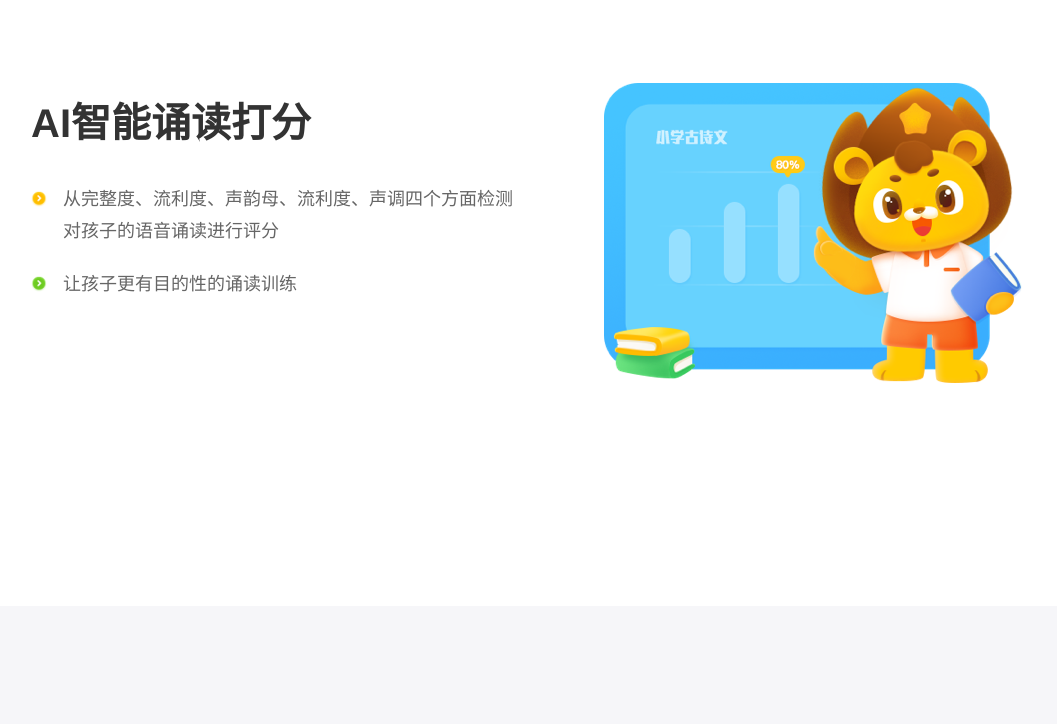
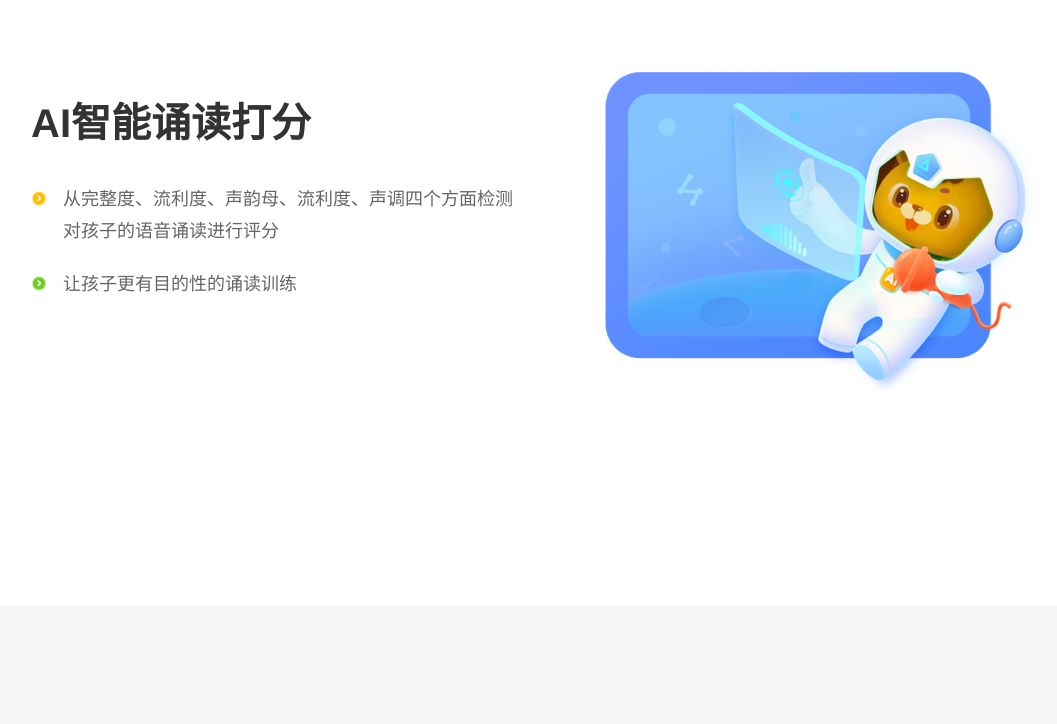
Before and after one commit to gongping1990/official_website, a website: page poem/index.html in a window 1280 px wide. Shown: the part 2080-2804 px from the top of the page, without its empty margins (49-1106 px from the left). Drawn offline with Linux system fonts and the light colour scheme.

Commit message:
修改16

```diff
--- a/poem/index.html
+++ b/poem/index.html
@@ -172,7 +172,7 @@
             </div>
           </div>
           <div class="item-right fr">
-            <img class="poem-img" src="../assets/image/poem/item2.png" />
+            <img class="poem-img" src="../assets/image/poem/item4.png" />
           </div>
         </div>
       </div>
```
